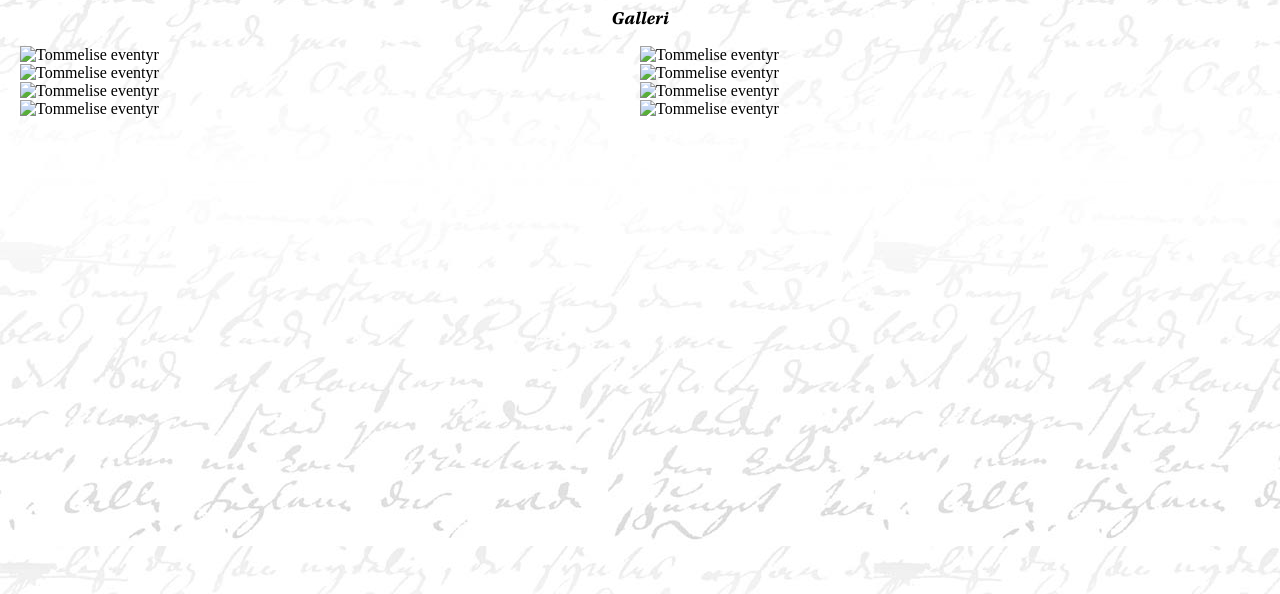
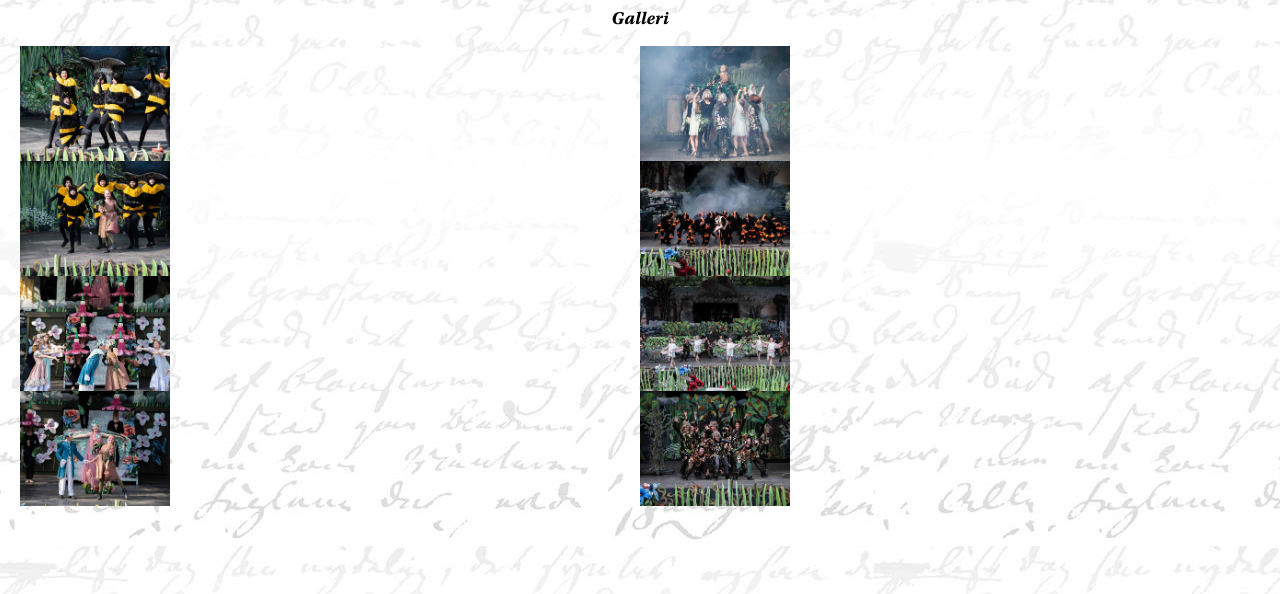
Before and after one commit to StikkelMaal/p5, a plain HTML site: page gallery.html in a window 1280 px wide. Shown: the part 206-800 px from the top of the page. Drawn offline with Linux system fonts and the light colour scheme; files whose address does not match are found by name.

Commit message:
Gallery mappe tilføjet med billeder

```diff
--- a/index.html
+++ b/gallery.html
@@ -32,14 +32,14 @@
     <main>
       <h2>Galleri</h2>
       <div class="gallerygrid">
-          <img src="p5/1lise.jpg" alt="Tommelise eventyr" class="etgallery"/>
-            <img src="p5/2lise.jpg" alt="Tommelise eventyr" class="togallery" />
-            <img src="p5/3lise.jpg" alt="Tommelise eventyr" class="tregallery" />
-            <img src="p5/4lise.jpg" alt="Tommelise eventyr" class="firegallery" />
-          <img src="p5/5lise.jpg" alt="Tommelise eventyr" class="femgallery" />
-          <img src="p5/6lise.jpg" alt="Tommelise eventyr" class="seksgallery"/>
-          <img src="p5/7lise.jpg" alt="Tommelise eventyr" class="syvgallery" />
-          <img src="p5/8lise.jpg" alt="Tommelise eventyr" class="ottegallery" />
+          <img src="assets/gallery/1lise.jpg" alt="Tommelise eventyr" class="etgallery"/>
+            <img src="assets/gallery/2lise.jpg" alt="Tommelise eventyr" class="togallery" />
+            <img src="assets/gallery/3lise.jpg" alt="Tommelise eventyr" class="tregallery" />
+            <img src="assets/gallery/4lise.jpg" alt="Tommelise eventyr" class="firegallery" />
+          <img src="assets/gallery/5lise.jpg" alt="Tommelise eventyr" class="femgallery" />
+          <img src="assets/gallery/6lise.jpg" alt="Tommelise eventyr" class="seksgallery"/>
+          <img src="assets/gallery/7lise.jpg" alt="Tommelise eventyr" class="syvgallery" />
+          <img src="assets/gallery/8lise.jpg" alt="Tommelise eventyr" class="ottegallery" />
       </div>
     </main>
   </body>
```
Also changed, not shown: assets/gallery/1lise.jpg (added), assets/gallery/2lise.jpg (added), assets/gallery/3lise.jpg (added), assets/gallery/4lise.jpg (added), assets/gallery/5lise.jpg (added), assets/gallery/6lise.jpg (added), assets/gallery/7lise.jpg (added), assets/gallery/8lise.jpg (added).
